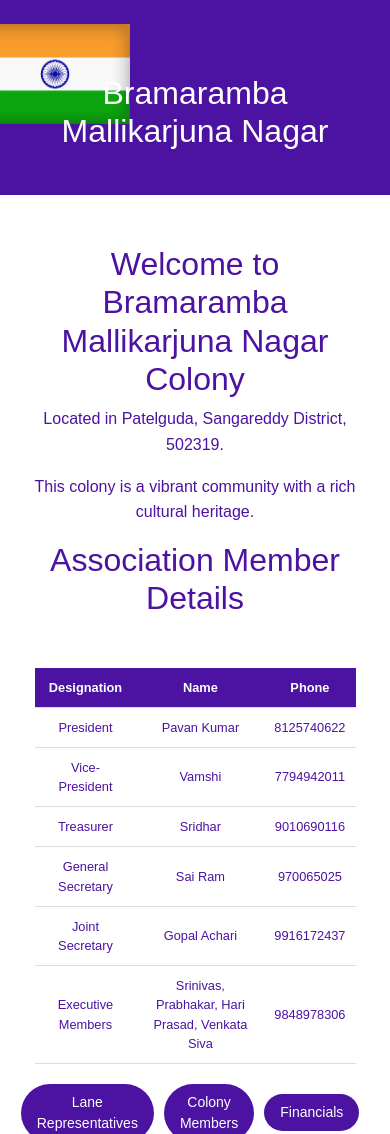
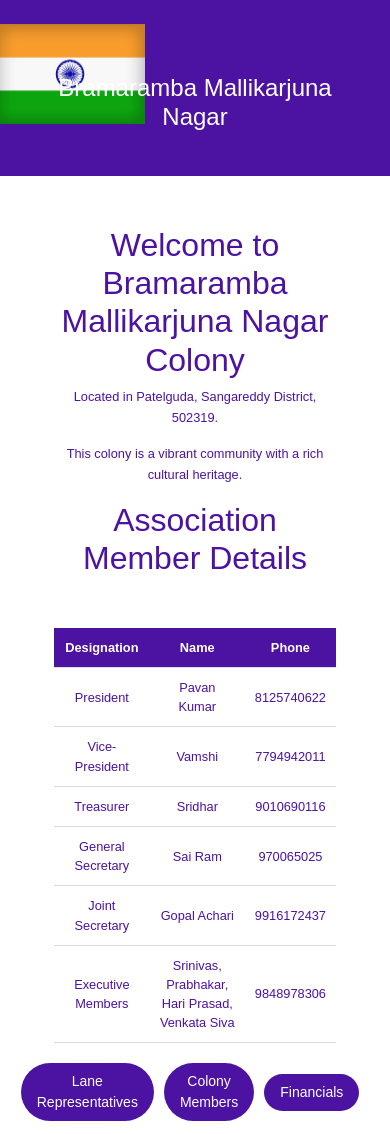
Before and after one commit to MyColonyDetails/Bramaramba-Mallikarjuna-Nagar-Colony, a plain HTML site: page index.html in a window 390 px wide. Shown: the top 1134 px of the page. Drawn offline with nearby package versions, Linux system fonts and the light colour scheme.

Commit message:
Update index.html

```diff
--- a/index.html
+++ b/index.html
@@ -95,13 +95,13 @@
     /* Media Queries */
     @media only screen and (max-width: 600px) {
       .container {
-        width: 90%; /* Adjust container width for smaller screens */
+        width: 80%; /* Adjust container width for smaller screens */
       }
       h1 {
-        font-size: 2rem; /* Adjust font size for smaller screens */
+        font-size: 1.5rem; /* Adjust font size for smaller screens */
       }
       p {
-        font-size: 1rem; /* Adjust font size for smaller screens */
+        font-size: 0.8rem; /* Adjust font size for smaller screens */
       }
       table {
         font-size: 0.8rem; /* Adjust font size for smaller screens */
@@ -128,7 +128,7 @@
   <div class="container">
     <div class="row align-items-center">
       <div class="col-md-3">
-        <img src="indian_flag.JPEG" alt="Colony Image" class="img-fluid">
+        <img src="indian_flag.JPEG" alt="Colony Image">
       </div>
       <div class="col-md-9">
         <h1 class="text-center text-md-left">Bramaramba Mallikarjuna Nagar</h1>
```
